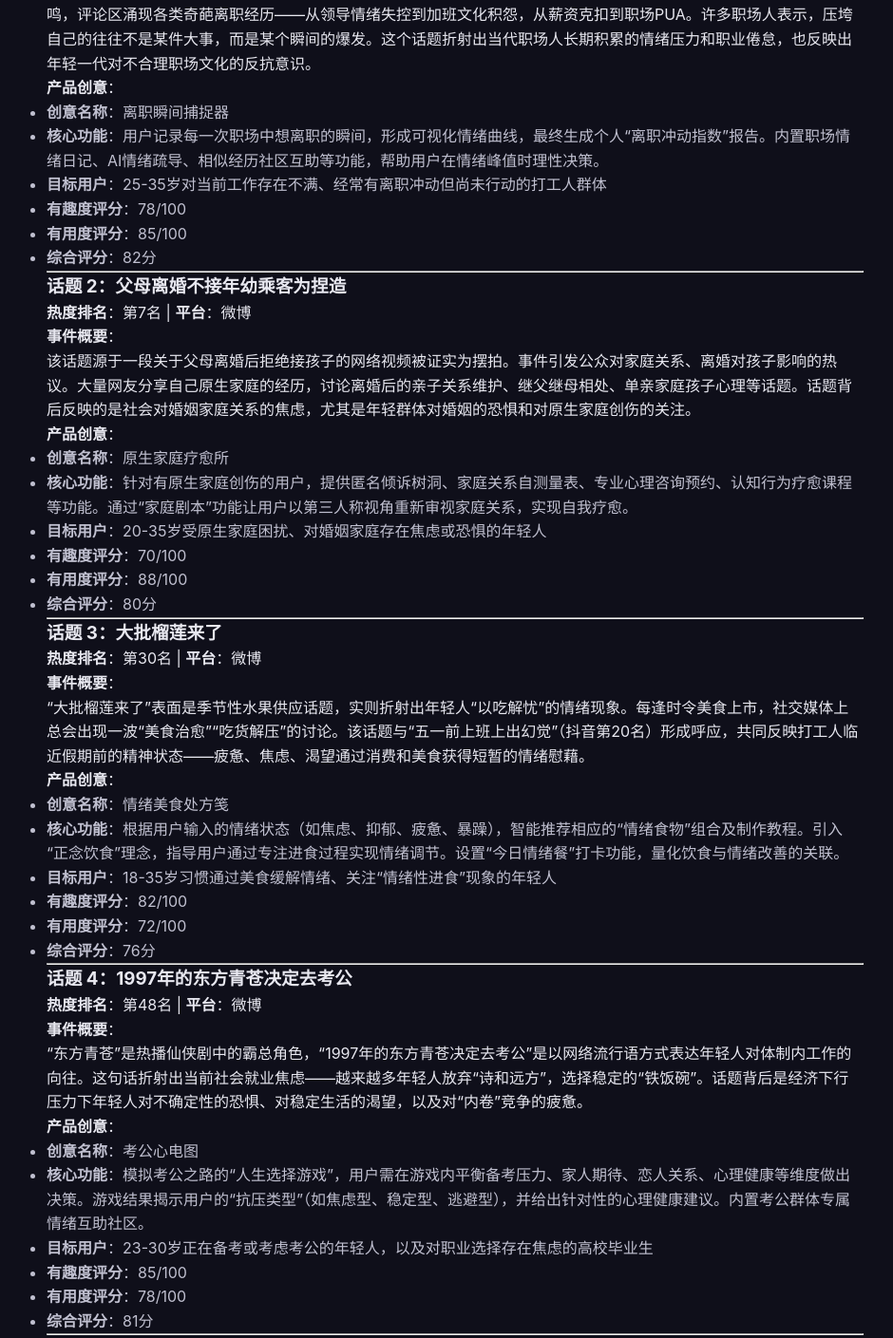
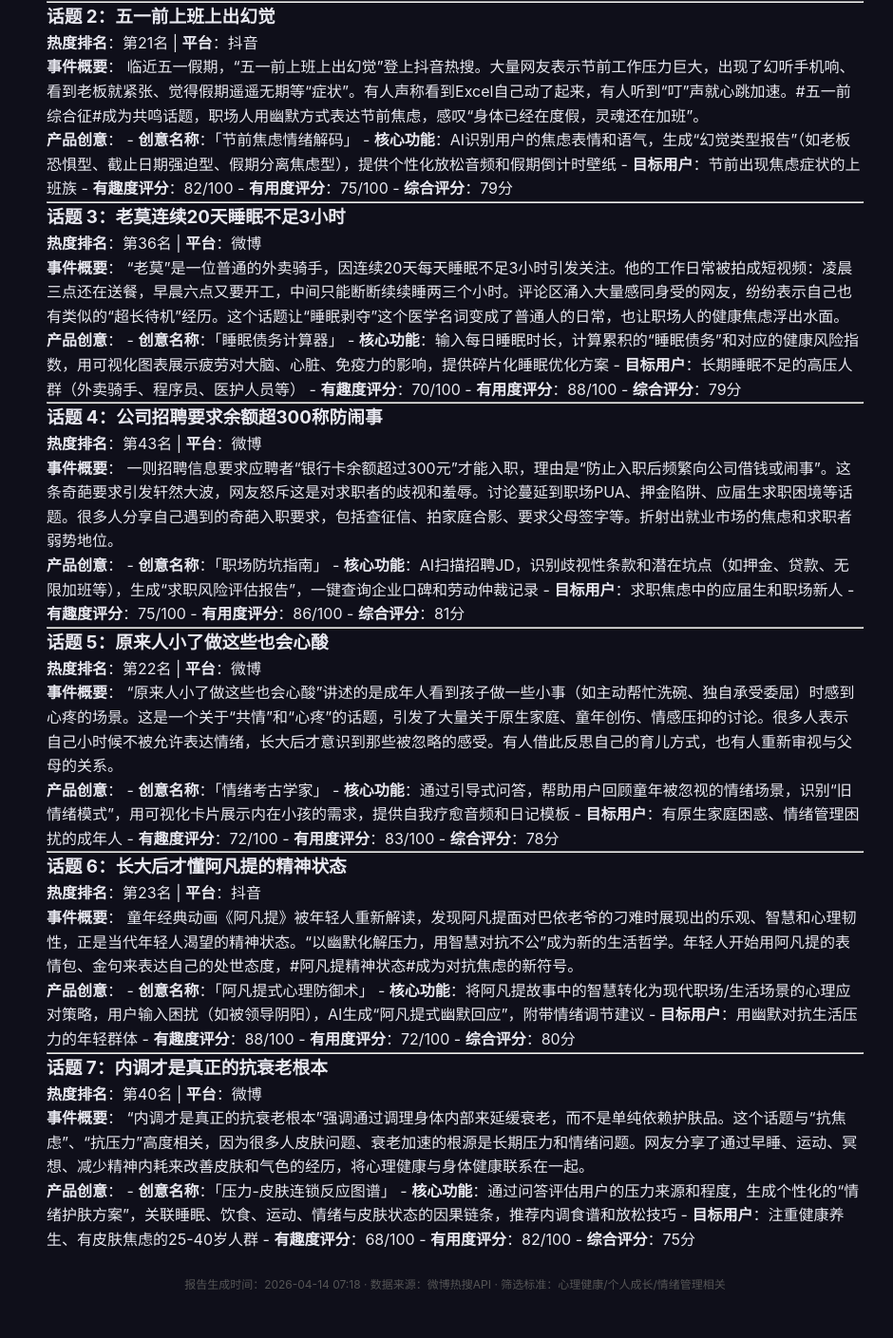
Before and after one commit to Xinhui-512/mentalhealthproducts, a plain HTML site: page hot_search_report_260414.html in a window 1280 px wide. Shown: the part 510-1919 px from the top of the page at 95% size, without its empty margins (161-1101 px from the left). Drawn offline with Linux system fonts and the light colour scheme.

Commit message:
deploy: 77515f0f472ffcc60d4c4ae7ee01342d39948315

```diff
--- a/hot_search_report_260414.html
+++ b/hot_search_report_260414.html
@@ -74,18 +74,22 @@
   .item-body.show { display: block; }
 
   .event-summary {
-    background: #16162a; border-radius: 8px; padding: 14px 16px;
-    font-size: 14px; color: #c0c0d0; line-height: 1.7; margin-bottom: 16px;
-    border-left: 3px solid #f5a623;
+    background: #1a2535; border-radius: 8px; padding: 14px 16px;
+    font-size: 14px; color: #b8c5d6; line-height: 1.7; margin-bottom: 16px;
+    border-left: 3px solid #4a9eff;
   }
 
+  .ideas-section {
+    background: #1a1a30; border-radius: 10px; padding: 16px;
+    margin-top: 12px;
+  }
   .ideas-section h3 {
-    font-size: 13px; color: #888; text-transform: uppercase;
+    font-size: 13px; color: #f5a623; text-transform: uppercase;
     letter-spacing: 1px; margin-bottom: 12px;
   }
   .idea-card {
-    background: #1e1e38; border-radius: 10px; padding: 14px 16px;
-    margin-bottom: 10px; border: 1px solid rgba(255,255,255,0.04);
+    background: #252545; border-radius: 10px; padding: 14px 16px;
+    margin-bottom: 10px; border: 1px solid rgba(255,255,255,0.06);
   }
   .idea-name { font-size: 15px; font-weight: 600; color: #e0e0f0; margin-bottom: 6px; }
   .idea-funcs { font-size: 13px; color: #aaa; margin-bottom: 10px; }
@@ -127,99 +131,94 @@
     <div class="meta">微博热搜 · 2026年04月14日 · 心理健康 × 个人成长</div>
   </div>
   <div class="content">
-    <h1>热搜产品创意分析报告</h1>
-<h2>筛选说明</h2>
-<p>根据提供的热搜数据，经过严格筛选，共找到 <strong>6条</strong> 与心理健康、情绪管理、职场心理、情感关系、年轻人状态高度相关的话题。以下为详细分析：</p>
+    <h2>热搜话题创意分析报告</h2>
 <hr />
 <h3>话题 1：离职要的就是这个瞬间</h3>
 <p><strong>热度排名</strong>：第4名 | <strong>平台</strong>：微博</p>
-<p><strong>事件概要</strong>：</p>
-<p>“离职要的就是这个瞬间”成为微博热议话题，源于网友分享职场中那些“忍无可忍”的离职时刻。该话题引发大量打工人共鸣，评论区涌现各类奇葩离职经历——从领导情绪失控到加班文化积怨，从薪资克扣到职场PUA。许多职场人表示，压垮自己的往往不是某件大事，而是某个瞬间的爆发。这个话题折射出当代职场人长期积累的情绪压力和职业倦怠，也反映出年轻一代对不合理职场文化的反抗意识。</p>
-<p><strong>产品创意</strong>：</p>
-<ul>
-<li><strong>创意名称</strong>：离职瞬间捕捉器</li>
-<li><strong>核心功能</strong>：用户记录每一次职场中想离职的瞬间，形成可视化情绪曲线，最终生成个人“离职冲动指数”报告。内置职场情绪日记、AI情绪疏导、相似经历社区互助等功能，帮助用户在情绪峰值时理性决策。</li>
-<li><strong>目标用户</strong>：25-35岁对当前工作存在不满、经常有离职冲动但尚未行动的打工人群体</li>
-<li><strong>有趣度评分</strong>：78/100</li>
-<li><strong>有用度评分</strong>：85/100</li>
-<li><strong>综合评分</strong>：82分</li>
-</ul>
+<p><strong>事件概要</strong>：
+“离职要的就是这个瞬间”成为微博热议话题，众多职场人分享自己冲动离职的瞬间或最想离职的时刻。讨论区充满了加班文化、职场PUA、领导压榨等吐槽，有人因为领导一句话直接裸辞，有人因为连续加班一个月终于爆发。这个话题折射出当代职场人长期积累的情绪压力和工作倦怠，“这个瞬间”成为压垮骆驼的最后一根稻草，反映了职场人对自由和尊严的渴望。</p>
+<p><strong>产品创意</strong>：
+- <strong>创意名称</strong>：「离职冲动冷静室」
+- <strong>核心功能</strong>：当用户搜索“离职”相关内容时，弹出情绪检测问卷，3秒冷静倒计时，推荐职场情绪发泄小游戏（如“砸键盘”模拟器），并提供劳动法小知识和心理咨询热线
+- <strong>目标用户</strong>：有离职冲动但尚未行动的职场人群
+- <strong>有趣度评分</strong>：78/100
+- <strong>有用度评分</strong>：85/100
+- <strong>综合评分</strong>：81分</p>
 <hr />
-<h3>话题 2：父母离婚不接年幼乘客为捏造</h3>
-<p><strong>热度排名</strong>：第7名 | <strong>平台</strong>：微博</p>
-<p><strong>事件概要</strong>：</p>
-<p>该话题源于一段关于父母离婚后拒绝接孩子的网络视频被证实为摆拍。事件引发公众对家庭关系、离婚对孩子影响的热议。大量网友分享自己原生家庭的经历，讨论离婚后的亲子关系维护、继父继母相处、单亲家庭孩子心理等话题。话题背后反映的是社会对婚姻家庭关系的焦虑，尤其是年轻群体对婚姻的恐惧和对原生家庭创伤的关注。</p>
-<p><strong>产品创意</strong>：</p>
-<ul>
-<li><strong>创意名称</strong>：原生家庭疗愈所</li>
-<li><strong>核心功能</strong>：针对有原生家庭创伤的用户，提供匿名倾诉树洞、家庭关系自测量表、专业心理咨询预约、认知行为疗愈课程等功能。通过“家庭剧本”功能让用户以第三人称视角重新审视家庭关系，实现自我疗愈。</li>
-<li><strong>目标用户</strong>：20-35岁受原生家庭困扰、对婚姻家庭存在焦虑或恐惧的年轻人</li>
-<li><strong>有趣度评分</strong>：70/100</li>
-<li><strong>有用度评分</strong>：88/100</li>
-<li><strong>综合评分</strong>：80分</li>
-</ul>
+<h3>话题 2：五一前上班上出幻觉</h3>
+<p><strong>热度排名</strong>：第21名 | <strong>平台</strong>：抖音</p>
+<p><strong>事件概要</strong>：
+临近五一假期，“五一前上班上出幻觉”登上抖音热搜。大量网友表示节前工作压力巨大，出现了幻听手机响、看到老板就紧张、觉得假期遥遥无期等“症状”。有人声称看到Excel自己动了起来，有人听到“叮”声就心跳加速。#五一前综合征#成为共鸣话题，职场人用幽默方式表达节前焦虑，感叹“身体已经在度假，灵魂还在加班”。</p>
+<p><strong>产品创意</strong>：
+- <strong>创意名称</strong>：「节前焦虑情绪解码」
+- <strong>核心功能</strong>：AI识别用户的焦虑表情和语气，生成“幻觉类型报告”（如老板恐惧型、截止日期强迫型、假期分离焦虑型），提供个性化放松音频和假期倒计时壁纸
+- <strong>目标用户</strong>：节前出现焦虑症状的上班族
+- <strong>有趣度评分</strong>：82/100
+- <strong>有用度评分</strong>：75/100
+- <strong>综合评分</strong>：79分</p>
 <hr />
-<h3>话题 3：大批榴莲来了</h3>
-<p><strong>热度排名</strong>：第30名 | <strong>平台</strong>：微博</p>
-<p><strong>事件概要</strong>：</p>
-<p>“大批榴莲来了”表面是季节性水果供应话题，实则折射出年轻人“以吃解忧”的情绪现象。每逢时令美食上市，社交媒体上总会出现一波“美食治愈”“吃货解压”的讨论。该话题与“五一前上班上出幻觉”（抖音第20名）形成呼应，共同反映打工人临近假期前的精神状态——疲惫、焦虑、渴望通过消费和美食获得短暂的情绪慰藉。</p>
-<p><strong>产品创意</strong>：</p>
-<ul>
-<li><strong>创意名称</strong>：情绪美食处方笺</li>
-<li><strong>核心功能</strong>：根据用户输入的情绪状态（如焦虑、抑郁、疲惫、暴躁），智能推荐相应的“情绪食物”组合及制作教程。引入“正念饮食”理念，指导用户通过专注进食过程实现情绪调节。设置“今日情绪餐”打卡功能，量化饮食与情绪改善的关联。</li>
-<li><strong>目标用户</strong>：18-35岁习惯通过美食缓解情绪、关注“情绪性进食”现象的年轻人</li>
-<li><strong>有趣度评分</strong>：82/100</li>
-<li><strong>有用度评分</strong>：72/100</li>
-<li><strong>综合评分</strong>：76分</li>
-</ul>
+<h3>话题 3：老莫连续20天睡眠不足3小时</h3>
+<p><strong>热度排名</strong>：第36名 | <strong>平台</strong>：微博</p>
+<p><strong>事件概要</strong>：
+“老莫”是一位普通的外卖骑手，因连续20天每天睡眠不足3小时引发关注。他的工作日常被拍成短视频：凌晨三点还在送餐，早晨六点又要开工，中间只能断断续续睡两三个小时。评论区涌入大量感同身受的网友，纷纷表示自己也有类似的“超长待机”经历。这个话题让“睡眠剥夺”这个医学名词变成了普通人的日常，也让职场人的健康焦虑浮出水面。</p>
+<p><strong>产品创意</strong>：
+- <strong>创意名称</strong>：「睡眠债务计算器」
+- <strong>核心功能</strong>：输入每日睡眠时长，计算累积的“睡眠债务”和对应的健康风险指数，用可视化图表展示疲劳对大脑、心脏、免疫力的影响，提供碎片化睡眠优化方案
+- <strong>目标用户</strong>：长期睡眠不足的高压人群（外卖骑手、程序员、医护人员等）
+- <strong>有趣度评分</strong>：70/100
+- <strong>有用度评分</strong>：88/100
+- <strong>综合评分</strong>：79分</p>
 <hr />
-<h3>话题 4：1997年的东方青苍决定去考公</h3>
-<p><strong>热度排名</strong>：第48名 | <strong>平台</strong>：微博</p>
-<p><strong>事件概要</strong>：</p>
-<p>“东方青苍”是热播仙侠剧中的霸总角色，“1997年的东方青苍决定去考公”是以网络流行语方式表达年轻人对体制内工作的向往。这句话折射出当前社会就业焦虑——越来越多年轻人放弃“诗和远方”，选择稳定的“铁饭碗”。话题背后是经济下行压力下年轻人对不确定性的恐惧、对稳定生活的渴望，以及对“内卷”竞争的疲惫。</p>
-<p><strong>产品创意</strong>：</p>
-<ul>
-<li><strong>创意名称</strong>：考公心电图</li>
-<li><strong>核心功能</strong>：模拟考公之路的“人生选择游戏”，用户需在游戏内平衡备考压力、家人期待、恋人关系、心理健康等维度做出决策。游戏结果揭示用户的“抗压类型”（如焦虑型、稳定型、逃避型），并给出针对性的心理健康建议。内置考公群体专属情绪互助社区。</li>
-<li><strong>目标用户</strong>：23-30岁正在备考或考虑考公的年轻人，以及对职业选择存在焦虑的高校毕业生</li>
-<li><strong>有趣度评分</strong>：85/100</li>
-<li><strong>有用度评分</strong>：78/100</li>
-<li><strong>综合评分</strong>：81分</li>
-</ul>
+<h3>话题 4：公司招聘要求余额超300称防闹事</h3>
+<p><strong>热度排名</strong>：第43名 | <strong>平台</strong>：微博</p>
+<p><strong>事件概要</strong>：
+一则招聘信息要求应聘者“银行卡余额超过300元”才能入职，理由是“防止入职后频繁向公司借钱或闹事”。这条奇葩要求引发轩然大波，网友怒斥这是对求职者的歧视和羞辱。讨论蔓延到职场PUA、押金陷阱、应届生求职困境等话题。很多人分享自己遇到的奇葩入职要求，包括查征信、拍家庭合影、要求父母签字等。折射出就业市场的焦虑和求职者弱势地位。</p>
+<p><strong>产品创意</strong>：
+- <strong>创意名称</strong>：「职场防坑指南」
+- <strong>核心功能</strong>：AI扫描招聘JD，识别歧视性条款和潜在坑点（如押金、贷款、无限加班等），生成“求职风险评估报告”，一键查询企业口碑和劳动仲裁记录
+- <strong>目标用户</strong>：求职焦虑中的应届生和职场新人
+- <strong>有趣度评分</strong>：75/100
+- <strong>有用度评分</strong>：86/100
+- <strong>综合评分</strong>：81分</p>
 <hr />
-<h3>话题 5：五一前上班上出幻觉</h3>
-<p><strong>热度排名</strong>：第20名 | <strong>平台</strong>：抖音</p>
-<p><strong>事件概要</strong>：</p>
-<p>“五一前上班上出幻觉”精准捕捉了打工人在长假前的集体精神状态——身心俱疲、注意力涣散、对工作失去热情只想放假。该话题引发大量共鸣，评论区涌现各种“五一前综合征”自述：睡眠紊乱、情绪暴躁、对工作内容产生幻觉式排斥等。话题反映出职场人普遍存在的节假日前后情绪波动问题，以及长期工作压力累积导致的心理倦怠。</p>
-<p><strong>产品创意</strong>：</p>
-<ul>
-<li><strong>创意名称</strong>：节前情绪倒计时</li>
-<li><strong>核心功能</strong>：为用户提供节假日前的情绪调节工具箱，包括“摸鱼计时器”（正大光明地划水）、“假期倒数日历”（可视化期待感）、“节后焦虑预演”（提前规划缓解焦虑）、“办公室微运动”（缓解久坐不适）等功能。结合CBT认知行为技术，帮助用户平稳度过节前后情绪波动期。</li>
-<li><strong>目标用户</strong>：22-40岁有固定工作、每逢节假日必经历情绪起伏的职场人</li>
-<li><strong>有趣度评分</strong>：80/100</li>
-<li><strong>有用度评分</strong>：83/100</li>
-<li><strong>综合评分</strong>：82分</li>
-</ul>
+<h3>话题 5：原来人小了做这些也会心酸</h3>
+<p><strong>热度排名</strong>：第22名 | <strong>平台</strong>：微博</p>
+<p><strong>事件概要</strong>：
+“原来人小了做这些也会心酸”讲述的是成年人看到孩子做一些小事（如主动帮忙洗碗、独自承受委屈）时感到心疼的场景。这是一个关于“共情”和“心疼”的话题，引发了大量关于原生家庭、童年创伤、情感压抑的讨论。很多人表示自己小时候不被允许表达情绪，长大后才意识到那些被忽略的感受。有人借此反思自己的育儿方式，也有人重新审视与父母的关系。</p>
+<p><strong>产品创意</strong>：
+- <strong>创意名称</strong>：「情绪考古学家」
+- <strong>核心功能</strong>：通过引导式问答，帮助用户回顾童年被忽视的情绪场景，识别“旧情绪模式”，用可视化卡片展示内在小孩的需求，提供自我疗愈音频和日记模板
+- <strong>目标用户</strong>：有原生家庭困惑、情绪管理困扰的成年人
+- <strong>有趣度评分</strong>：72/100
+- <strong>有用度评分</strong>：83/100
+- <strong>综合评分</strong>：78分</p>
 <hr />
-<h3>话题 6：原来猫也听不见猫走路</h3>
-<p><strong>热度排名</strong>：第42名 | <strong>平台</strong>：微博</p>
-<p><strong>事件概要</strong>：</p>
-<p>“原来猫也听不见猫走路”看似是关于猫咪行为的趣味话题，实则折射出年轻人的“独居孤独感”。独居青年养宠物作为情感寄托，猫咪被称为“独居神器”，但猫咪的高冷特性也常让主人感到“单方面的爱”。该话题与当代年轻人晚婚晚育、独居比例上升、社交圈缩小等社会现象呼应，反映出年轻人对陪伴的渴望与现实孤独感之间的矛盾。</p>
-<p><strong>产品创意</strong>：</p>
-<ul>
-<li><strong>创意名称</strong>：独居情绪养成喵</li>
-<li><strong>核心功能</strong>：为独居青年提供虚拟“情绪猫咪”陪伴服务。虚拟猫咪会根据用户输入的情绪状态做出不同反应（如用户在情绪低落时，猫咪会主动“蹭蹭”），提供情感支持。内置“独居日记”功能记录每日情绪变化，设置“社交破冰”任务帮助用户拓展真实社交关系。</li>
-<li><strong>目标用户</strong>：20-35岁独居青年、单身人群、有宠物陪伴需求但无法养宠物的都市年轻人</li>
-<li><strong>有趣度评分</strong>：88/100</li>
-<li><strong>有用度评分</strong>：75/100</li>
-<li><strong>综合评分</strong>：80分</li>
-</ul>
+<h3>话题 6：长大后才懂阿凡提的精神状态</h3>
+<p><strong>热度排名</strong>：第23名 | <strong>平台</strong>：抖音</p>
+<p><strong>事件概要</strong>：
+童年经典动画《阿凡提》被年轻人重新解读，发现阿凡提面对巴依老爷的刁难时展现出的乐观、智慧和心理韧性，正是当代年轻人渴望的精神状态。“以幽默化解压力，用智慧对抗不公”成为新的生活哲学。年轻人开始用阿凡提的表情包、金句来表达自己的处世态度，#阿凡提精神状态#成为对抗焦虑的新符号。</p>
+<p><strong>产品创意</strong>：
+- <strong>创意名称</strong>：「阿凡提式心理防御术」
+- <strong>核心功能</strong>：将阿凡提故事中的智慧转化为现代职场/生活场景的心理应对策略，用户输入困扰（如被领导阴阳），AI生成“阿凡提式幽默回应”，附带情绪调节建议
+- <strong>目标用户</strong>：用幽默对抗生活压力的年轻群体
+- <strong>有趣度评分</strong>：88/100
+- <strong>有用度评分</strong>：72/100
+- <strong>综合评分</strong>：80分</p>
 <hr />
-<h2>总结</h2>
-<p>本次筛选出的6条话题集中呈现了当代年轻人的三大核心心理困境：<strong>职场高压与职业倦怠</strong>（离职瞬间、节前幻觉、考公焦虑）、<strong>家庭与亲密关系的焦虑</strong>（离婚影响、独居孤独）、<strong>情绪调节方式</strong>（美食治愈）。这些话题的热度印证了心理健康赛道的巨大市场潜力，创业者可围绕“轻量工具+社区支持+专业服务”的三角模型，快速推出满足年轻人情绪需求的产品。</p>
+<h3>话题 7：内调才是真正的抗衰老根本</h3>
+<p><strong>热度排名</strong>：第40名 | <strong>平台</strong>：微博</p>
+<p><strong>事件概要</strong>：
+“内调才是真正的抗衰老根本”强调通过调理身体内部来延缓衰老，而不是单纯依赖护肤品。这个话题与“抗焦虑”、“抗压力”高度相关，因为很多人皮肤问题、衰老加速的根源是长期压力和情绪问题。网友分享了通过早睡、运动、冥想、减少精神内耗来改善皮肤和气色的经历，将心理健康与身体健康联系在一起。</p>
+<p><strong>产品创意</strong>：
+- <strong>创意名称</strong>：「压力-皮肤连锁反应图谱」
+- <strong>核心功能</strong>：通过问答评估用户的压力来源和程度，生成个性化的“情绪护肤方案”，关联睡眠、饮食、运动、情绪与皮肤状态的因果链条，推荐内调食谱和放松技巧
+- <strong>目标用户</strong>：注重健康养生、有皮肤焦虑的25-40岁人群
+- <strong>有趣度评分</strong>：68/100
+- <strong>有用度评分</strong>：82/100
+- <strong>综合评分</strong>：75分</p>
   </div>
   <div class="footer">
-    报告生成时间：2026-04-14 06:54 · 数据来源：微博热搜API · 筛选标准：心理健康/个人成长/情绪管理相关
+    报告生成时间：2026-04-14 07:18 · 数据来源：微博热搜API · 筛选标准：心理健康/个人成长/情绪管理相关
   </div>
 </div>
 </body>
```
Also changed, not shown: latest.html (+87 -88 lines).
